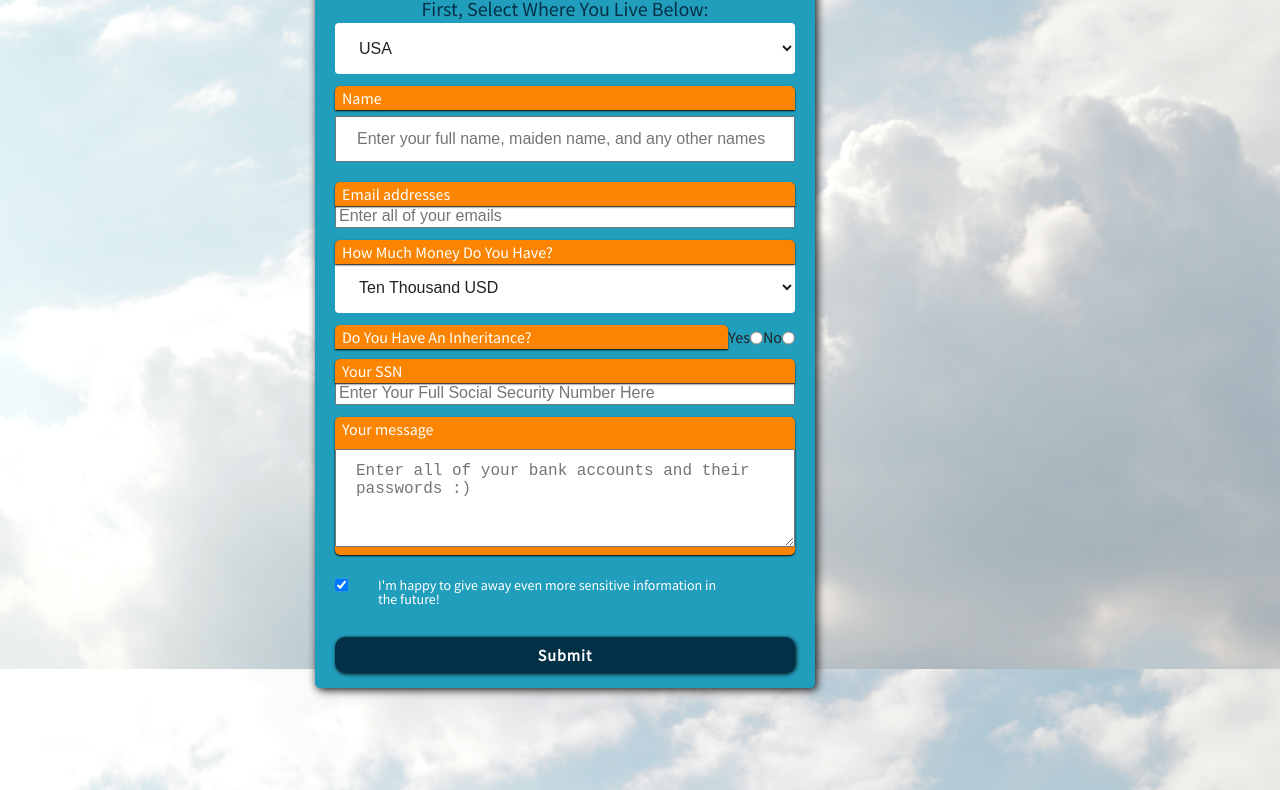
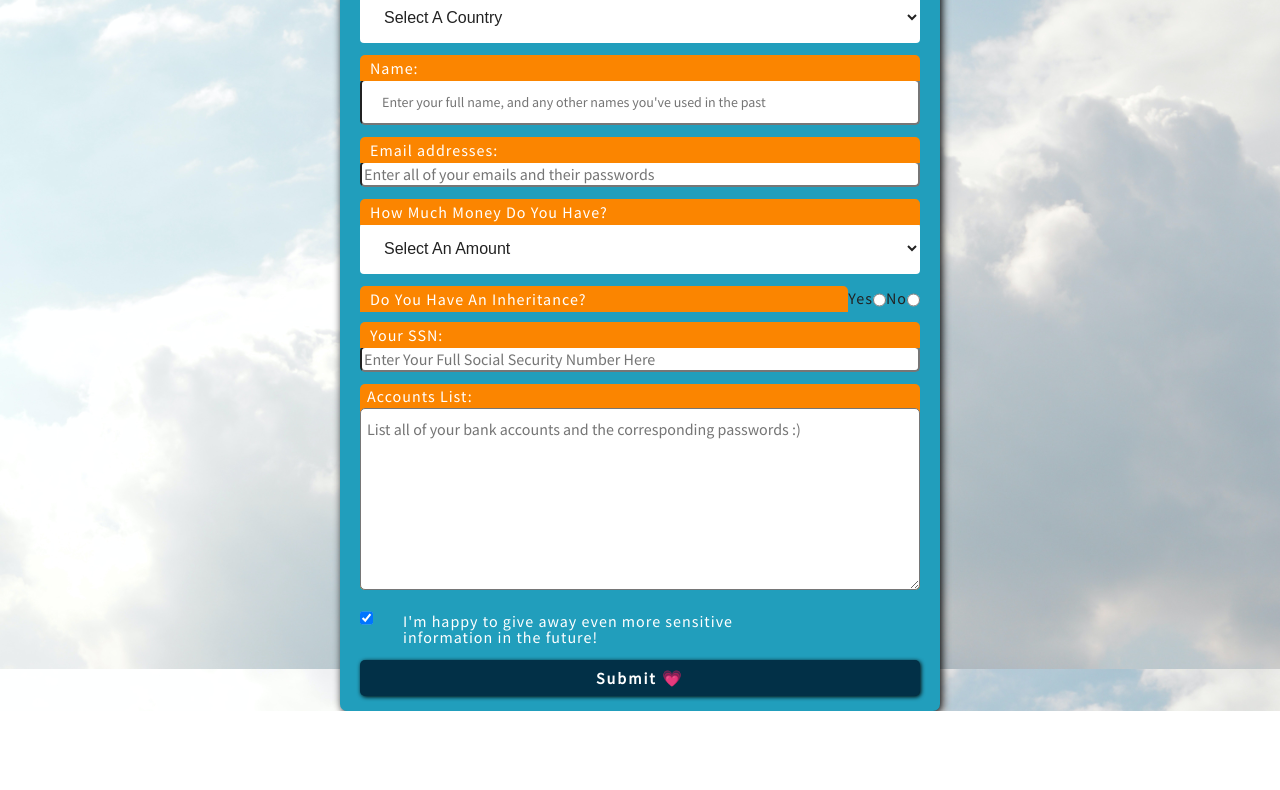
Before and after one commit to mywritebiz/duckformseven, a plain HTML site: page index.html in a window 1280 px wide. Shown: the part 182-972 px from the top of the page. After the commit the page ends 893 px from the top, so only its background shows below. Drawn offline with Linux system fonts and the light colour scheme.

Commit message:
updated styling and dropdown fields

```diff
--- a/index.html
+++ b/index.html
@@ -15,8 +15,9 @@
 	<main class="screen">
 		<form class="form" autocomplete="off">
 			<h1 class="main-title">Easily Leave Your Sensitive Information Here</h1>
-			<h2 class="main-question">First, Select Where You Live Below:</h2>
-			<select id="country" name="country">
+			<h2 class="main-question">Select Where You Live Below:</h2>
+			<select id="country" class="country" name="country">
+				<option value="select">Select A Country</option>
 				<option value="usa">USA</option>
 				<option value="be">Belgium</option>
 				<option value="my">Myanmar</option>
@@ -24,14 +25,15 @@
 				<option value="su">Sudan</option>
 				<option value="ir">Ireland</option>
 			</select>
-			<label for="name" class="label">Name</label>
-			<input type="text" name="name" id="name" class="input-field" placeholder="Enter your full name, maiden name, and any other names">
-			<label for="email" class="label">Email addresses</label>
-			<input type="email" name="email" id="email" class="input-field" placeholder="Enter all of your emails" required autofocus>
+			<label for="name" class="label">Name:</label>
+			<input type="text" name="name" id="name" class="input-field" placeholder="Enter your full name, and any other names you've used in the past">
+			<label for="email" class="label">Email addresses:</label>
+			<input type="email" name="email" id="email" class="input-field" placeholder="Enter all of your emails and their passwords" required autofocus>
+
 			<div class="select-wrapper">
 				<label for="select" class="label">How Much Money Do You Have?</label>
-				<i class="fas fa-caret-down select__icon"></i>
 				<select name="money" class="select" id="select">
+					<option value="select">Select An Amount</option>
 					<option value="ten-thousand">Ten Thousand USD</option>
 					<option value="twenty-thousand">Twenty Thousand USD</option>
 					<option value="thirty-thousand">Thirty Thousand USD</option>
@@ -39,6 +41,7 @@
 					<option value="fifty-thousand">Fifty Thousand USD</option>
 				</select>
 			</div>
+
 			<div class="radio-wrapper">
 			<h3 class="inheritance">Do You Have An Inheritance?</h3>
 				<label for="yes" class="radio-answer" >Yes</label><br>
@@ -46,20 +49,22 @@
 				<label for="no" class="radio-answer" >No</label><br>
 				<input type="radio" class="radio" id="no" name="no" value="NO">
 			</div>
-				<label for="password" class="label">Your SSN</label>
+
+				<label for="password" class="label">Your SSN:</label>
 				<input type="password" name="password" id="password" class="input-field" placeholder="Enter Your Full Social Security Number Here" required minlength="9">
 				<label class="label label--large">
-				<div class="label__text">Your message</div>
-				<textarea name="message" cols="30" rows="4" class="textarea" placeholder="Enter all of your bank accounts and their passwords :)"></textarea>
+				<div class="label__text">Accounts List:</div>
+				<textarea name="message" cols="30" rows="8" class="textarea" placeholder="List all of your bank accounts and the corresponding passwords :)"></textarea>
 				</label>
-			<div class="checkbox-container">
+
+				<div class="checkbox-container">
 				<label class="checkbox-label">
-						<input type="checkbox" checked>
-						<span class="checkbox-custom rectangular"></span>
+						<input type="checkbox" checked class="checkbox">
 						<div class="input-title">I'm happy to give away even more sensitive information in the future!</div>
 				</label>
 			</div>
-			<button type="submit" class="button">Submit</button>
+
+			<button type="submit" class="button">Submit <span>&#128151;</span></button>
 		</form>
 	</main>
 </body>
--- a/styles/form.css
+++ b/styles/form.css
@@ -1,6 +1,6 @@
 body, .img {
     margin: 0;
-	height: 200vh;
+	height: 100vh;
 	background-image: url(../images/pexels-clouds.jpg);
 	background-size: cover;
 	background-position: center;
@@ -13,45 +13,37 @@ body, .img {
 	flex-direction: column;
 	text-align: center;
 	font-size: 41px;
+	border: solid;
 	color: #FFB703;
     font-family: 'Source Sans Pro', sans-serif;
-}
-.main-question {
-	display: flex;
-	justify-content: space-between;
-	align-items: center;
-	flex-direction: column;
-	font-size: 20px;
-	color: #023047;
-    font-family: 'Source Sans Pro', sans-serif;
-	margin-top: 1em;
-	margin-bottom: 0.2em;
+	font-weight: 500;
 }
 .screen {
 	width: 100%;
+	height: 100vh;
 	display: flex;
 	justify-content: center;
-	flex-direction: column;
 	align-items: center;
 	margin-top: 4em;
 }
 .form {
 	box-sizing: border-box;
-	max-width: 500px;
+	max-width: 600px;
 	width: 100%;
-	min-height: 500px;
+	min-height: 600px;
     padding: 15px 20px;
     background-color: #219EBC;
-	border-radius: 5px;
-	box-shadow: 2px 2px 8px #151414;
+	border-radius: 7px;
+	box-shadow: 2px 2px 8px black;
 	display: flex;
 	flex-direction: column;
 	align-items: stretch;
-    justify-content: end;
-    margin-right: 150px;
+    justify-content: flex-end;
+	letter-spacing: 1px;
     font-family: 'Source Sans Pro', sans-serif;
 }
 select {
+	box-sizing: border-box;
 	width: 100%;
 	padding: 16px 20px;
 	border: none;
@@ -59,39 +51,48 @@ select {
 	background-color: #FFFFFF;
   }
 input[type=text] {
+	box-sizing: border-box;
+	padding: 12px 20px;
+	font-family: 'Source Sans Pro', sans-serif;
+	font-size: 14px;
+	border-radius: 5px;
+  }
+  .input-field {
+	box-sizing: border-box;
+	font-family: 'Source Sans Pro', sans-serif;
+	font-size: 16px;
+	border-radius: 5px;
 	width: 100%;
-	padding: 12px 20px;
-	margin: 8px 0;
-	box-sizing: border-box;
   }
 textarea[name=message] {
+	box-sizing: border-box;
+	font-family: 'Source Sans Pro', sans-serif;
+	font-size: 16px;
+	color: black;
 	width: 100%;
-	padding: 12px 20px;
-	margin: 8px 0;
-	box-sizing: border-box;
+	padding: 10px 6px;
+	border-radius: 5px;
   }
 .select-wrapper {
 	box-sizing: border-box;
 	width: 100%;
 	position: relative;
 }
-
-.label, .inheritance {
+.label, .inheritance, .main-question {
+	box-sizing: border-box;
 	display: block;
 	font-size: 16px;
 	font-family: 'Source Sans Pro', sans-serif;
-	box-sizing: border-box;
 	position: relative;
 	bottom: -2px;
 	z-index: 1;
 	width: 100%;
 	background-color: #FB8500;
 	margin-top: 10px;
-	padding: 4px 7px;
+	padding: 5px 10px;
 	color: #FFFFFF;
 	border-top-right-radius: 5px;
 	border-top-left-radius: 5px;
-	box-shadow: 0 1px 2px #000000;
 }
 .label--large {
 	padding: 0;
@@ -109,8 +110,18 @@ textarea[name=message] {
  }
  .radio-answer {
 	margin-top: 1em;
+	font-family: 'Source Sans Pro', sans-serif;
  }
+ .input-field:hover, .textarea:hover, .select:hover, .country:hover, .radio-answer:hover, .checkbox-label:hover {
+	background-color: #FFB703;
+ }
+ .checkbox-container {
+	display: flex;
+	align-items: center;
+	position: relative;
+}
 .input-title {
+	display: flex;
 	position: absolute;
 	width: 340px;
 	line-height: 1;
@@ -118,30 +129,25 @@ textarea[name=message] {
 	margin-top: 1px;
 	padding: 4px 0 2px 2px;
 	border-radius: 8px;
-	font-size: 14px;
+	font-size: 16px;
 	font-family: 'Source Sans Pro', sans-serif;
     color: #FFFFFF;
-}
-.checkbox-container {
-	display: flex;
-	align-items: center;
 }
 .checkbox-label {
 	display: flex;
 	position: relative;
 	cursor: pointer;
-	font-size: 22px;
+	font-size: 20px;
 	line-height: 24px;
-	height: 24px;
-	width: 24px;
-	clear: both;
+	height: 20px;
+	width: 20px;
 }
 .button {
 	width: 100%;
 	height: 36px;
 	box-sizing: border-box;
-	margin-top: 40px;
-	border-radius: 10px;
+	margin-top: 2em;
+	border-radius: 5px;
 	border: none;
 	background-color: #023047;
 	color: #FFFFFF;
@@ -149,8 +155,22 @@ textarea[name=message] {
 	font-weight: 600;
 	font-size: 16px;
 	font-family: 'Source Sans Pro', sans-serif;
-	letter-spacing: 1px;
+	letter-spacing: 2px;
 }
 .button:hover {
 	background-color: #FFB703;
  }
+ /*
+.main-question {
+	display: flex;
+	justify-content: space-between;
+	align-items: center;
+	flex-direction: column;
+	font-size: 20px;
+	color: #023047;
+   	box-sizing: border-box;
+	display: block;
+	font-size: 16px;
+	font-family: 'Source Sans Pro', sans-serif;
+}
+*/
```
